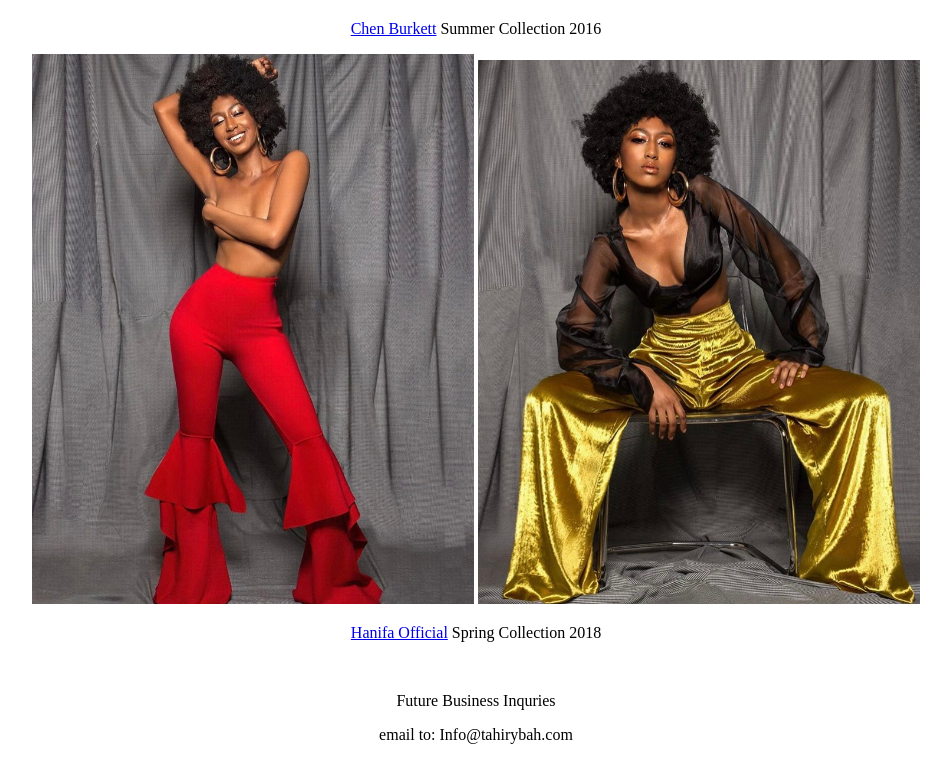
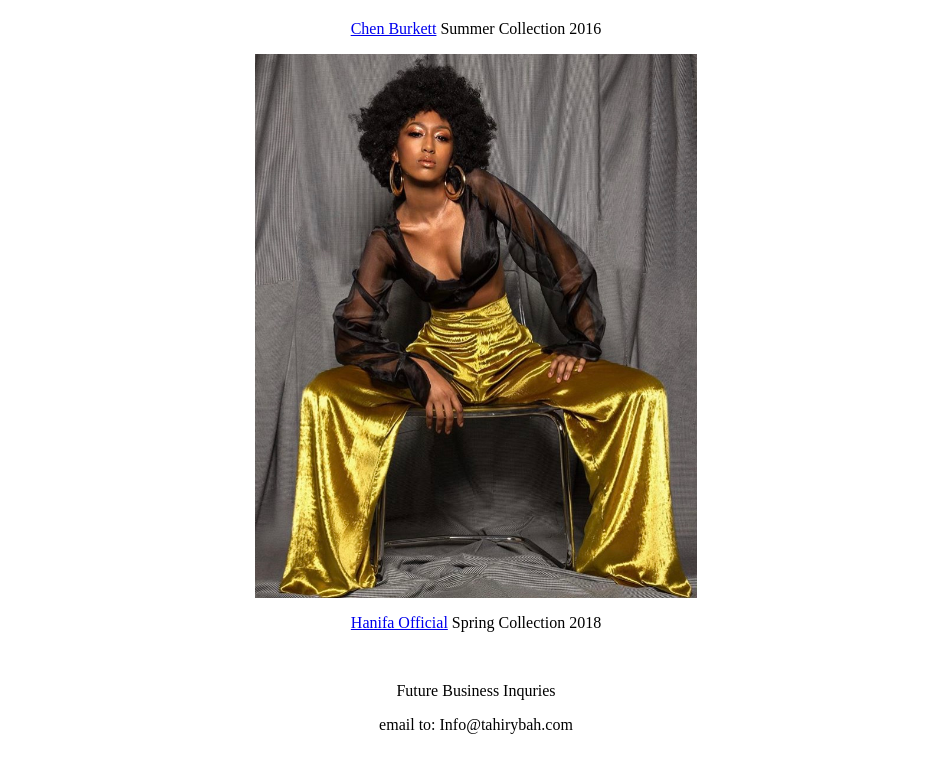
Before and after one commit to tahirybah/primp, a plain HTML site: page Commercial.html in a window 1280 px wide. Shown: the part 706-1471 px from the top of the page, without its empty margins (164-1115 px from the left). Drawn offline with Linux system fonts and the light colour scheme.

Commit message:
removed hanifa 1.jpg

```diff
--- a/Commercial.html
+++ b/Commercial.html
@@ -20,9 +20,9 @@
 
 
 
-				<p> <img src="Images/hanifa 1.jpg" width="35%" alt="Tahiry Bah for Hanifa Photographed by DomVision,2018" title="Tahiry Bah for Hanifa Photographed by DomVision,2018"></img>
+				<p>
 
-					<img src="Images/hanifa 2.jpg" width="35%" alt="TTahiry Bah for Hanifa Photographed by DomVision,2018" title="Tahiry Bah for Hanifa Photographed by DomVision,2018"></img></p>
+					<img src="Images/hanifa 2.jpg" width="35%" align="center" alt="TTahiry Bah for Hanifa Photographed by DomVision,2018" title="Tahiry Bah for Hanifa Photographed by DomVision,2018"></img></p>
 
 					<a href="https://hanifa.co"> Hanifa Official</a> Spring Collection 2018</p>
 				</center>
```
